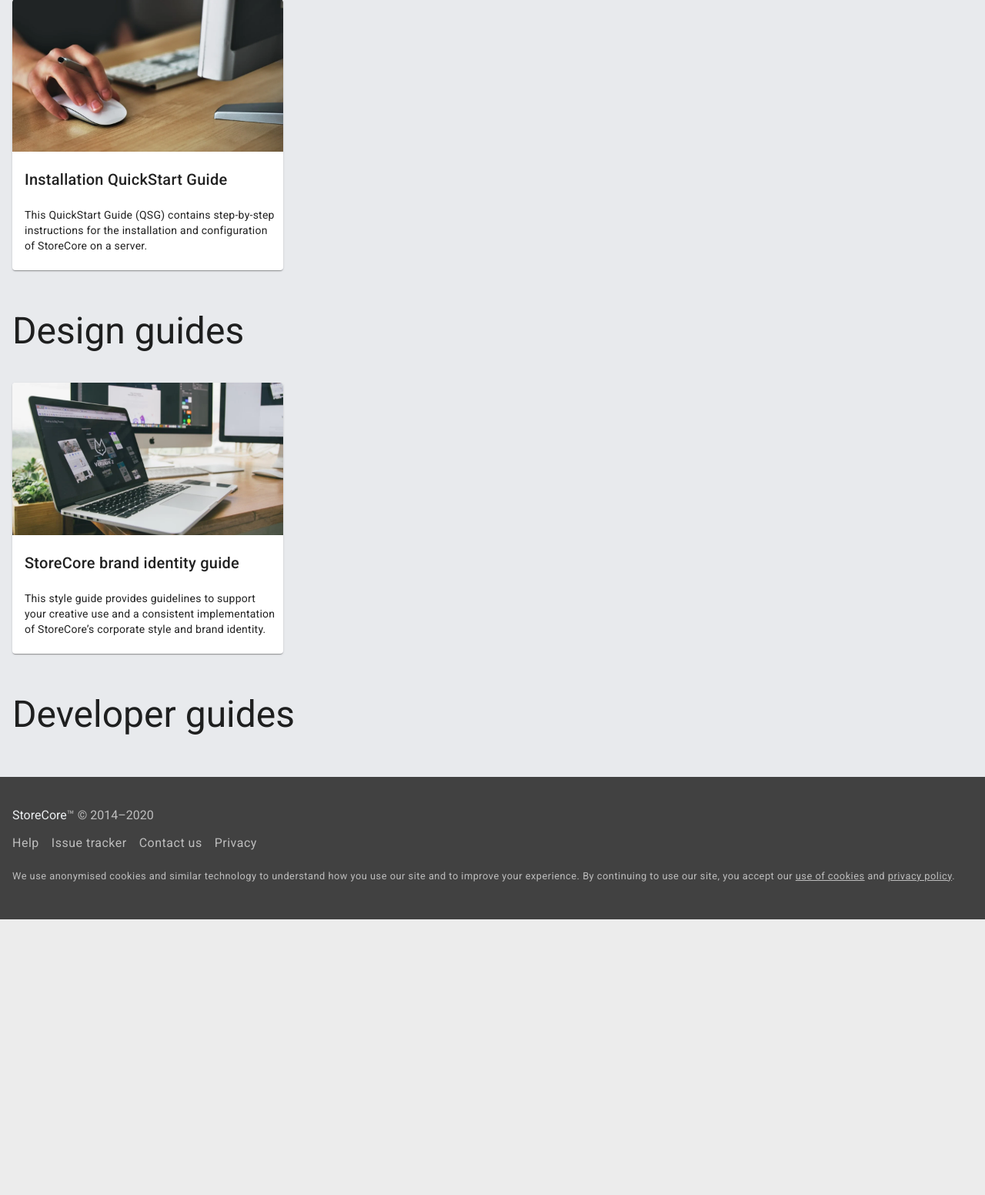
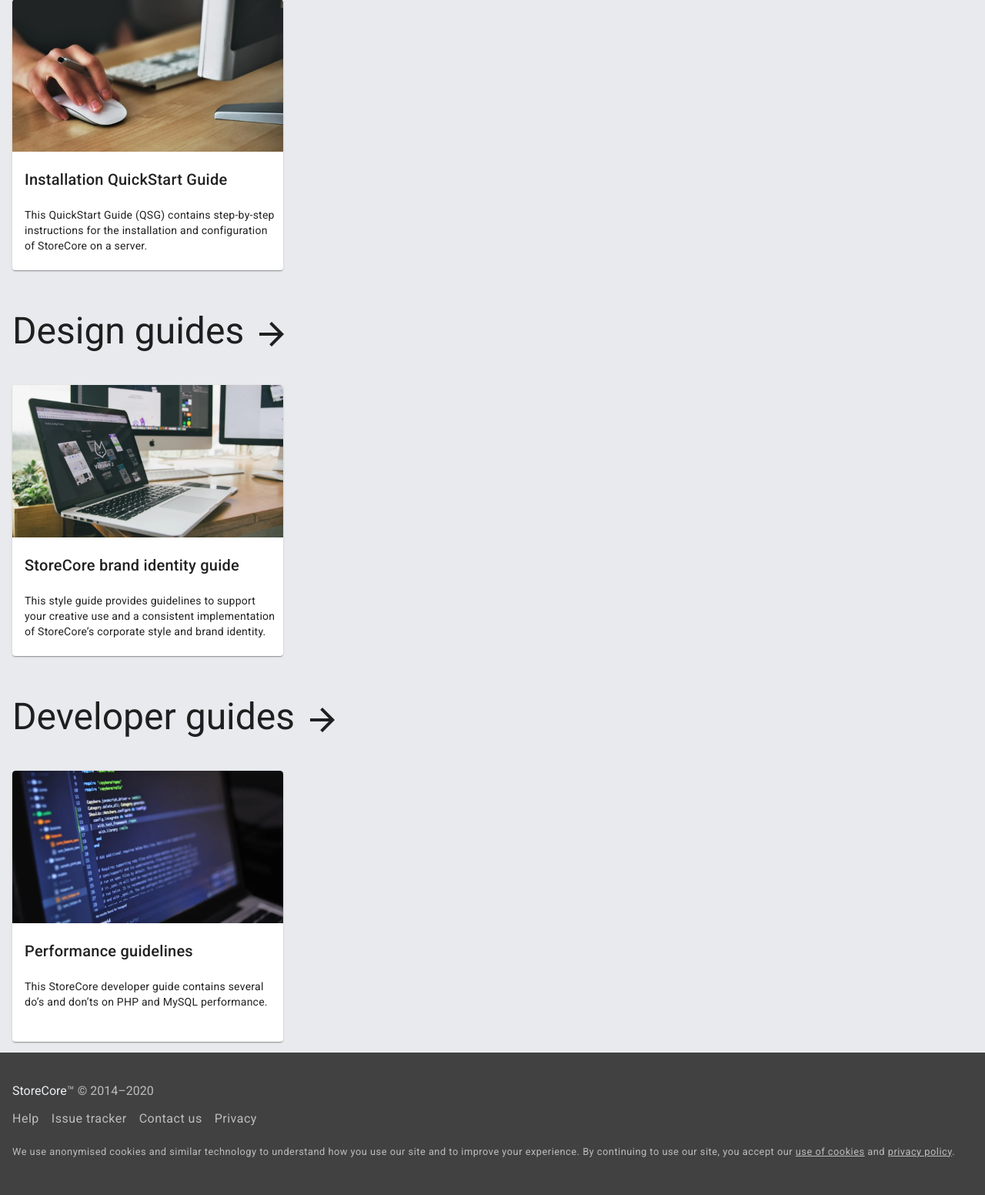
Before and after one commit to storecore-zz/storecore.github.io, a PHP site: page /thanks/knowledge-base/index.php in a window 1280 px wide. Shown: the part 1184-2736 px from the top of the page at 77% size. Before the commit the page ends 2378 px from the top, so only its background shows below. Run offline with PHP 8.4, Linux system fonts and the light colour scheme; some libraries are stand-ins or nearby versions.

Commit message:
Add knowledge base categories

```diff
--- a/includes/header.inc.php
+++ b/includes/header.inc.php
@@ -200,9 +200,9 @@
           </ul>
           <hr>
           <ul>
-            <li><a href="/knowledge-base/user-guides/?utm_source=storecore.io&amp;utm_medium=navigation-drawer&amp;utm_content=User%20guides" title="User guides"> <i class="material-icons" aria-hidden="true">local_library</i> <span>User guides</span></a></li>
-            <li><a href="/knowledge-base/design-guides/?utm_source=storecore.io&amp;utm_medium=navigation-drawer&amp;utm_content=Design%20guides" title="Design guides"><i class="material-icons" aria-hidden="true">style</i> <span>Design guides</span></a></li>
-            <li><a href="/knowledge-base/developer-guides/?utm_source=storecore.io&amp;utm_medium=navigation-drawer&amp;utm_content=Developer%20guides" title="Developer guides"><i class="material-icons" aria-hidden="true">build</i> <span>Developer guides</span></a></li>
+            <li><a <?php if ($uri === '/knowledge-base/user-guides/') { echo 'class="mdc-list-item--activated"'; } ?> href="/knowledge-base/user-guides/?utm_source=storecore.io&amp;utm_medium=navigation-drawer&amp;utm_content=User%20guides" title="User guides"> <i class="material-icons" aria-hidden="true">local_library</i> <span>User guides</span></a></li>
+            <li><a <?php if ($uri === '/knowledge-base/design-guides/') { echo 'class="mdc-list-item--activated"'; } ?> href="/knowledge-base/design-guides/?utm_source=storecore.io&amp;utm_medium=navigation-drawer&amp;utm_content=Design%20guides" title="Design guides"><i class="material-icons" aria-hidden="true">style</i> <span>Design guides</span></a></li>
+            <li><a <?php if ($uri === '/knowledge-base/developer-guides/') { echo 'class="mdc-list-item--activated"'; } ?>  href="/knowledge-base/developer-guides/?utm_source=storecore.io&amp;utm_medium=navigation-drawer&amp;utm_content=Developer%20guides" title="Developer guides"><i class="material-icons" aria-hidden="true">build</i> <span>Developer guides</span></a></li>
           </ul>
           <hr>
           <ul>
--- a/knowledge-base/index.php
+++ b/knowledge-base/index.php
@@ -7,7 +7,7 @@
 
     <div class="mdc-card">
       <a href="/knowledge-base/user-guides/installation-quickstart-guide">
-        <div class="mdc-card__primary-action" tabindex="1">
+        <div class="mdc-card__primary-action">
           <div class="mdc-card__media mdc-card__media--16-9 mdc-card__media--storecore-installation-quickstart-guide"></div>
           <div><h3 class="mdc-typography mdc-typography--headline6">Installation QuickStart Guide</h3></div>
           <div class="mdc-typography mdc-typography--body2">This QuickStart Guide (<abbr title="QuickStart Guide">QSG</abbr>) contains step-by-step instructions for the installation and configuration of StoreCore on a server.</div>
@@ -19,16 +19,14 @@
 </section>
 
 <section>
-  <h2 id="design-guides">Design guides</h2>
+  <h2><a href="design-guides/" title="Design guides">Design guides <i class="material-icons" aria-hidden="true">arrow_forward</i></a></h2>
   <div class="amd-card-deck">
 
     <div class="mdc-card">
       <a href="/knowledge-base/design-guides/storecore-brand-identity-guide" title="StoreCore brand identity guide">
         <div class="mdc-card__primary-action">
           <div class="mdc-card__media mdc-card__media--16-9 mdc-card__media--storecore-brand-identity-guide"></div>
-          <div>
-            <h3 class="mdc-typography mdc-typography--headline6">StoreCore brand identity guide</h3>
-          </div>
+          <div><h3 class="mdc-typography mdc-typography--headline6">StoreCore brand identity guide</h3></div>
           <div class="mdc-typography mdc-typography--body2">This style guide provides guidelines to sup&shy;port your cre&shy;ative use and a consistent im&shy;ple&shy;men&shy;ta&shy;tion of StoreCore’s corporate style and brand identity.</div>
         </div>
       </a>
@@ -38,9 +36,19 @@
 </section>
 
 <section>
-  <h2 id="developer-guides">Developer guides</h2>
+  <h2><a href="developer-guides/" title="Developer guides">Developer guides <i class="material-icons" aria-hidden="true">arrow_forward</i></a></h2>
   <div class="amd-card-deck">
-    <!-- ... -->
+
+    <div class="mdc-card">
+      <a href="/knowledge-base/developer-guides/performance-guidelines" title="Performance guidelines">
+        <div class="mdc-card__primary-action">
+          <div class="mdc-card__media mdc-card__media--16-9 mdc-card__media--performance-guidelines"></div>
+          <div><h3 class="mdc-typography mdc-typography--headline6">Performance guidelines</h3></div>
+          <div class="mdc-typography mdc-typography--body2">This StoreCore developer guide contains several do’s and don’ts on PHP and MySQL performance.</div>
+        </div>
+      </a>
+    </div>
+
   </div>
 </section>
 <?php require '../includes/footer.inc.php';
```
Also changed, not shown: knowledge-base/design-guides/index.php (added, +16 -0 lines), knowledge-base/developer-guides/index.php (added, +18 -0 lines), knowledge-base/user-guides/index.php (added, +16 -0 lines).
